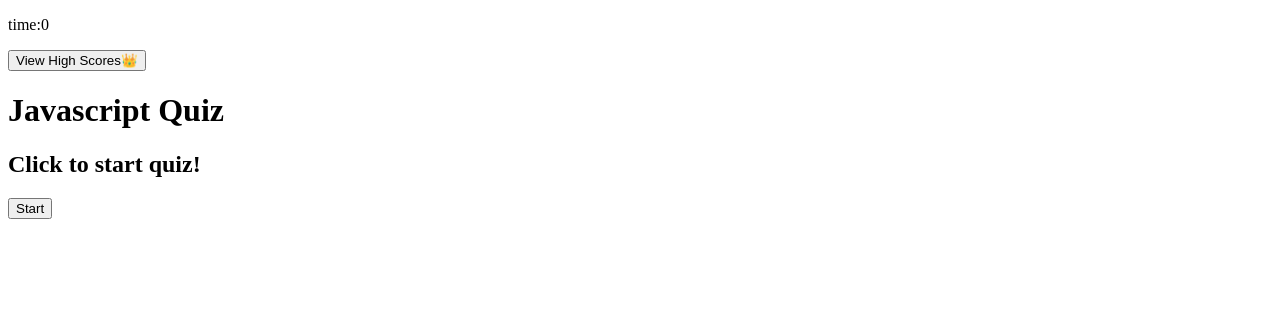
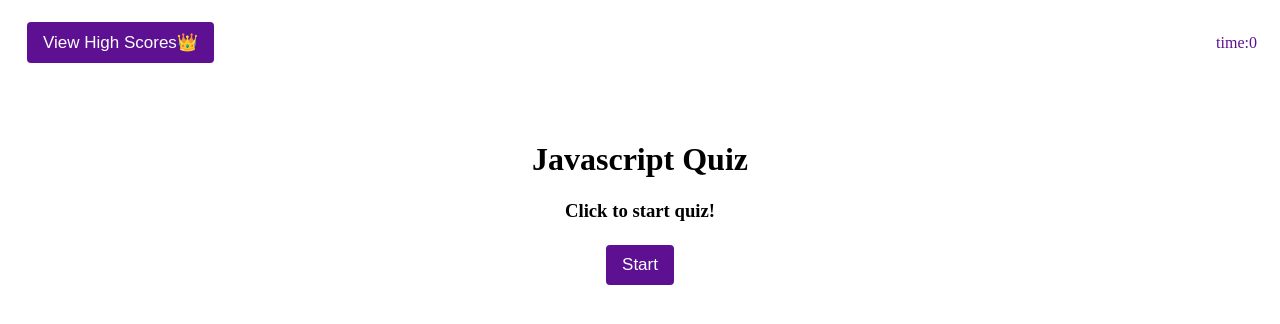
Before and after one commit to RyeDao/javascript-quiz, a plain HTML site: page index.html in a window 1280 px wide. Drawn offline with Linux system fonts and the light colour scheme.

Commit message:
Added some styling for style.jss

```diff
--- a/assets/style.css
+++ b/assets/style.css
@@ -0,0 +1,40 @@
+:root{
+    --light: white;
+    --dark: rgb(93, 16, 145);
+}
+
+.count-down {
+    float: right;
+    padding: 10px 15px;
+    color: var(--dark);
+}
+
+.btn {
+    float: left;
+    padding: 10px 15px;
+}
+
+body {
+    background-color: var(--white);
+}
+
+#quizBody {
+    text-align: center;
+    padding: 14vh;
+}
+
+
+button {
+    border: thick;
+    color: var(--light);
+    font-size: 17px;
+    background-color: var(--dark);
+    padding: 10px 16px;
+    margin: 4px;
+    border-radius: 4px;
+
+}
+
+button:hover {
+    background-color: pink;
+}
--- a/index.html
+++ b/index.html
@@ -5,6 +5,7 @@
     <meta http-equiv="X-UA-Compatible" content="IE=edge">
     <meta name="viewport" content="width=device-width, initial-scale=1.0">
     <title>Javascript Quiz game</title>
+    <link rel="stylesheet" href="./assets/style.css">
 </head>
 <body>
     <header>
@@ -16,17 +17,17 @@
         </div>
     </header>
     <div class="quiz">
-        <div class="quizBody">
+        <div id="quizBody">
             <h1>
                 Javascript Quiz
             </h1>
-            <h2>
+            <h3>
                 Click to start quiz!
-            </h2>
+            </h3>
 
             <button onclick="start()">Start</button>
         </div>
     </div>
-
+    <script src="./assets/script.js"></script>
 </body>
 </html>
```
